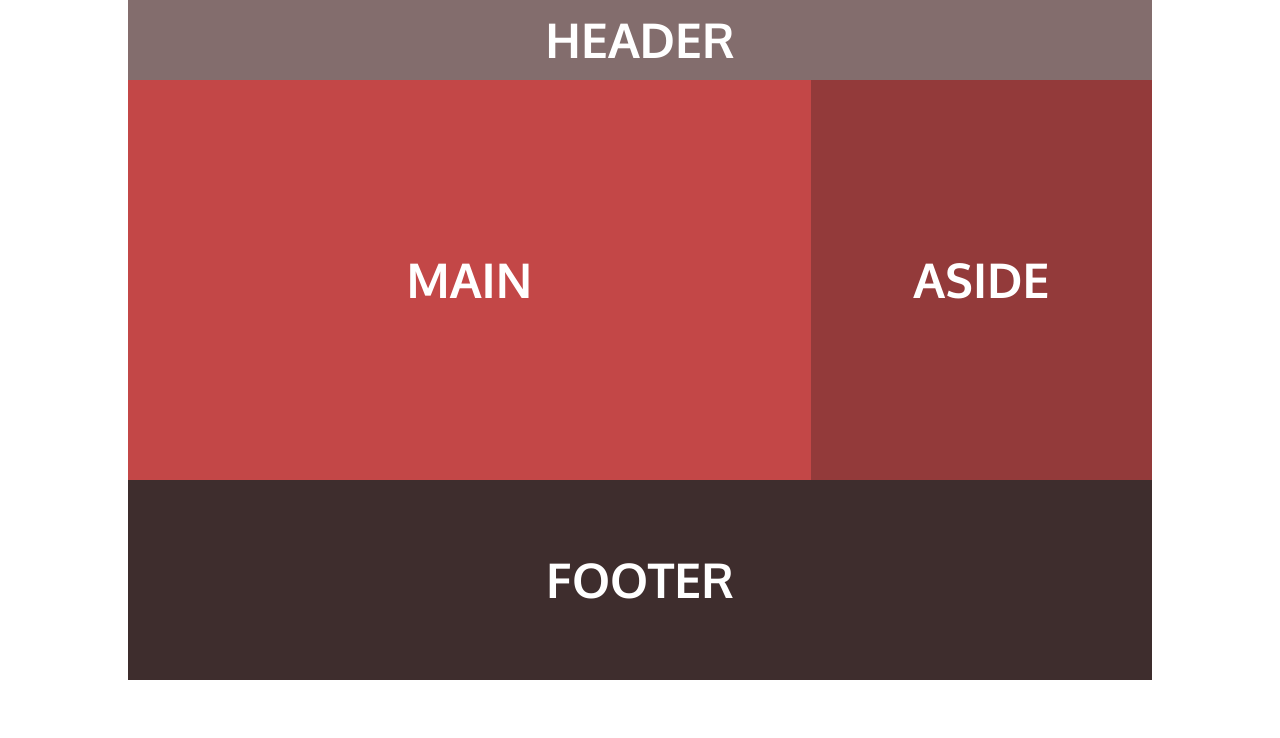
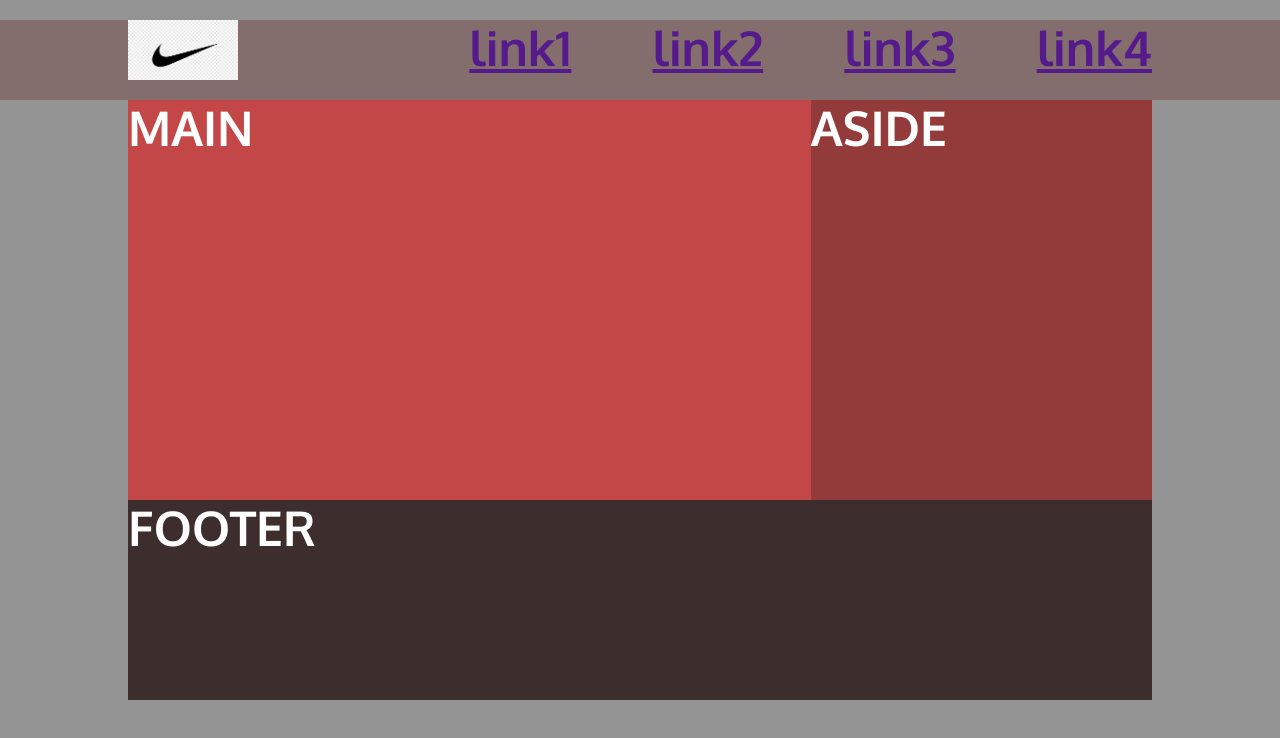
Before and after one commit to FrontEnd-tf/grid, a plain HTML site: page index.html in a window 1280 px wide. Drawn offline with Linux system fonts and the light colour scheme.

Commit message:
varios cambios en la dirección de Grid CSS

```diff
--- /dev/null
+++ b/css/grid16.css
@@ -0,0 +1,12 @@
+/* GRID 16 columnas */
+.container {
+    height: 100vh;
+    display: grid;
+    grid-template-columns: repeat(16,1fr);
+    column-gap: 20px;
+}
+.container header{
+    grid-column: 1/span 10;
+    height: 491px;
+    background-color: #000;
+}
--- a/css/style.css
+++ b/css/style.css
@@ -18,40 +18,58 @@ html{
     --color-footer: #3E2D2D;
 }
 /* ******************************** */
-
+body{
+    background-color: rgb(147, 147, 147);
+}
 /* Layouts */
 .container {
     /* Alinear en el centro */
     /* GRID */
     display: grid;
     grid-template-columns: 10% 1fr 1fr 1fr 10%;
-    grid-template-rows: 80px 400px 200px;
+    grid-template-rows: 20px 80px 400px 200px;
 
     color: white;
     font-size: 3rem;
     font-weight: 700;
 }
 
-.container > *{
+/* .container > *{
     display: flex;
     justify-content: center;
     align-items: center;
-}
+} */
 
 .container header{
     background-color: var(--color-header);
-    grid-column: 2/5;
+    grid-column: 1/span-1;
+    grid-row: 2/3;
 
+    display: grid;
+    grid-template-columns: 10% 1fr 1fr 1fr 10%;
 }
+header img{
+    grid-column: 2/3;
+}
+header nav{
+    grid-column: 3/5;
+    display: flex;
+    justify-content: space-between;
+}
+
 .container main{
     background-color: var(--color-main);
     grid-column: 2/4;
+    grid-row: 3/4;
 }
 .container aside{
     background-color: var(--color-aside);
+    grid-column: 4/5;
+    grid-row: 3/4;
 }
 .container footer{
     background-color: var(--color-footer);
-    grid-column: 1/3;
     grid-column: 2/5;
+    grid-row: 4/5;
+
 }
--- a/index.html
+++ b/index.html
@@ -31,7 +31,15 @@
   </head>
   <body>
     <div class="container">
-      <header>HEADER</header>
+      <header>
+        <img src="img/desktop/logo.png" height="60px" alt="">
+        <nav>
+          <a href="">link1</a>
+          <a href="">link2</a>
+          <a href="">link3</a>
+          <a href="">link4</a>
+        </nav>
+      </header>
       <main>MAIN</main>
       <aside>ASIDE</aside>
       <footer>FOOTER</footer>
```
Also changed, not shown: grid16.html (added, +17 -0 lines), img/desktop/logo.png (added).
